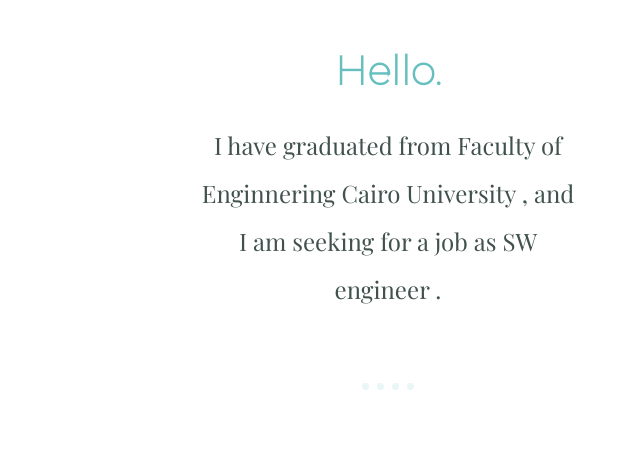
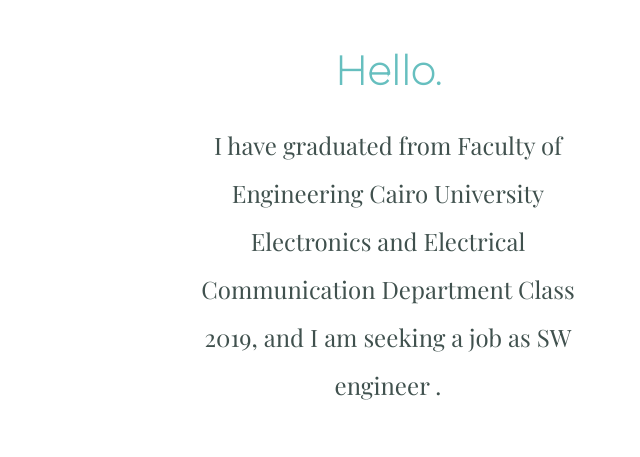
Before and after one commit to CatherineAmir/-Catherinewebsite, a plain HTML site: page index.html in a window 1280 px wide. Shown: the part 1140-1597 px from the top of the page, without its empty margins (252-892 px from the left). Drawn offline with nearby package versions, Linux system fonts and the light colour scheme.

Commit message:
Add files via upload

```diff
--- a/index.html
+++ b/index.html
@@ -34,7 +34,7 @@
     <div class="profile">
       <img class="im1 " src="https://image.flaticon.com/icons/svg/163/163847.svg" width="200px" height="200px" alt="">
       <h2>Hello.</h2>
-      <p class="intro"> I have graduated from Faculty of Enginnering Cairo University , and I am seeking for a job as SW engineer .</p>
+      <p class="intro"> I have graduated from Faculty of Engineering Cairo University Electronics and Electrical Communication Department Class 2019, and I am seeking a job as SW engineer .</p>
     </div>
     <hr>
     <div class="skills">
```
